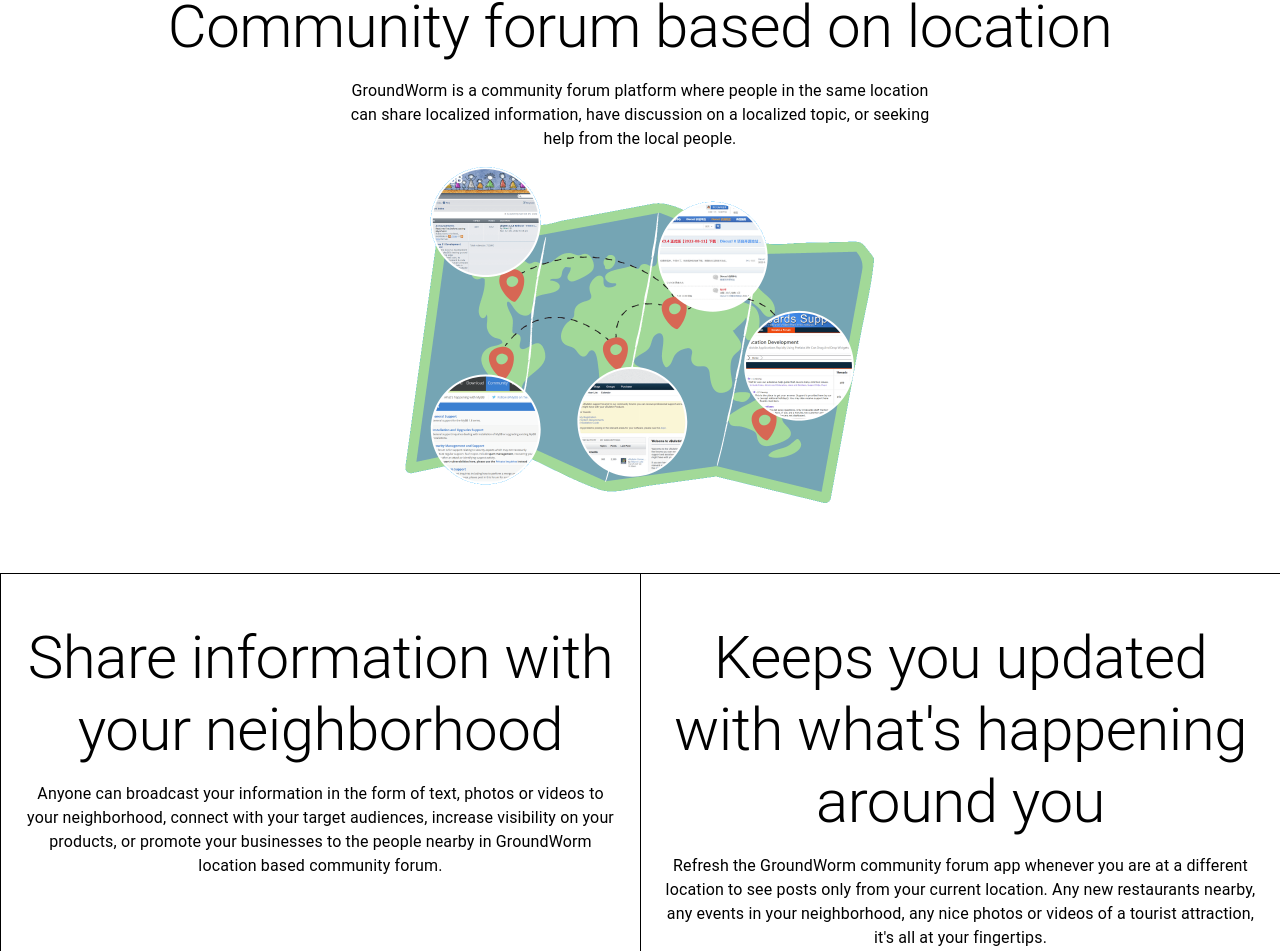
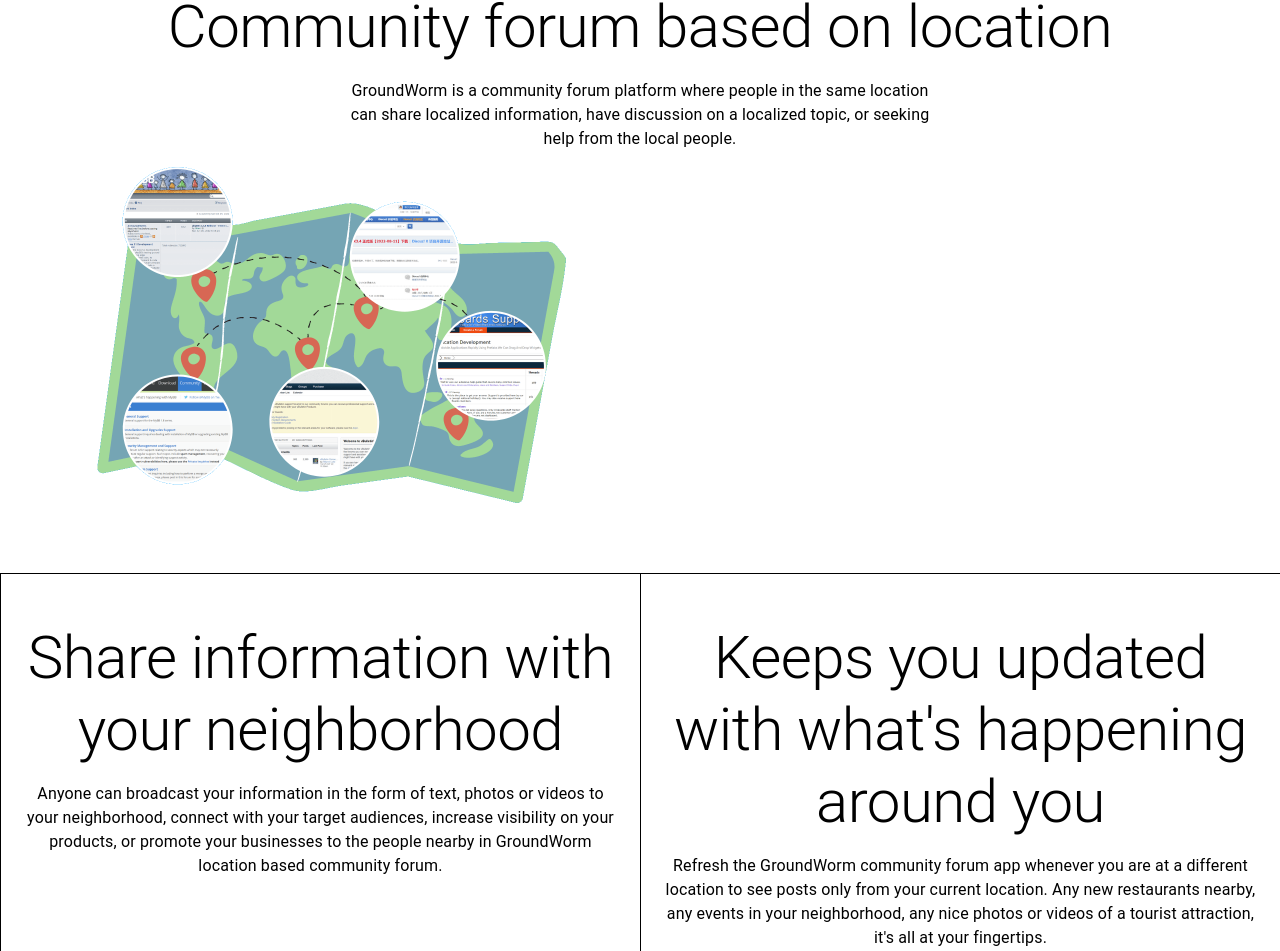
Before and after one commit to koosoftware/groundworm-landing-page, a Next.js app: page /about/ in a window 1280 px wide. Shown: the part 922-1873 px from the top of the page. Built offline with nearby package versions, Linux system fonts and the light colour scheme.

Commit message:
Added youtube video

```diff
--- a/package.json
+++ b/package.json
@@ -15,7 +15,8 @@
     "@mui/material": "^5.10.10",
     "next": "12.3.1",
     "react": "18.2.0",
-    "react-dom": "18.2.0"
+    "react-dom": "18.2.0",
+    "react-youtube": "^10.1.0"
   },
   "devDependencies": {
     "@types/node": "18.11.2",
--- a/pages/index.tsx
+++ b/pages/index.tsx
@@ -8,6 +8,7 @@
 import Button from "@mui/material/Button";
 import Link from "@mui/material/Link";
 import { Grid } from "@mui/material";
+import YouTube from 'react-youtube';
 
 const Home: NextPage = () => {
   return (
@@ -267,12 +268,37 @@
             </Typography>
           </Box>
           <Box textAlign={"center"}>
+            <Grid container columns={{ xs: 4, sm: 6, md: 12 }}>
+              <Grid
+                item
+                xs={4}
+                sm={6}
+                md={6}
+              >
                 <Image
                   src="/about/forum.png"
                   alt="GroundWorm Location Based Community Forum"
                   width="470px"
                   height="394px"
                 />
+              </Grid>
+              <Grid
+                pt={4}
+                pb={4}
+                item
+                xs={4}
+                sm={6}
+                md={6}
+              >
+                <YouTube videoId="OhrEofzheP0" opts={{
+                  height: '320',
+                  width: '100%',
+                  playerVars: {
+                    autoplay: 1,
+                  },
+                }} />
+              </Grid>
+            </Grid>
           </Box>
         </Box>
 
```
Also changed, not shown: 1 other file (tests, documents, lock files or other folders). Lines whose indentation alone changed are shown as unchanged.
